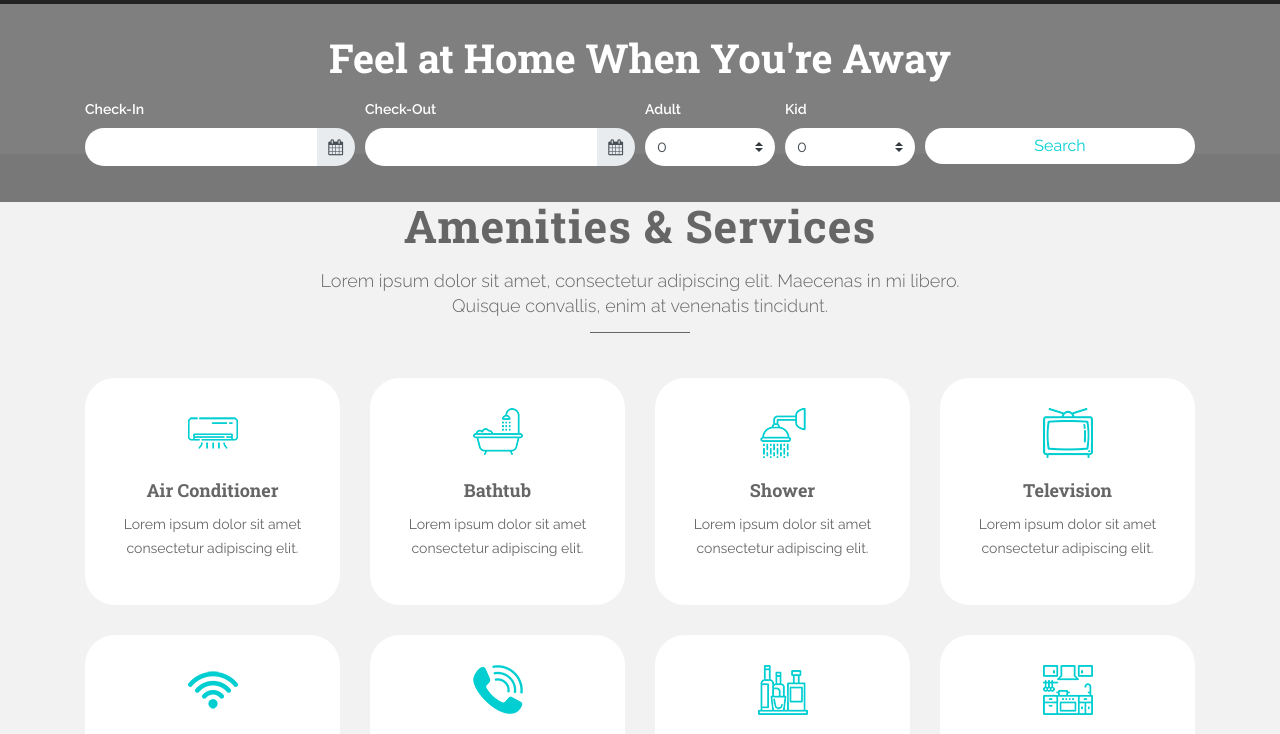
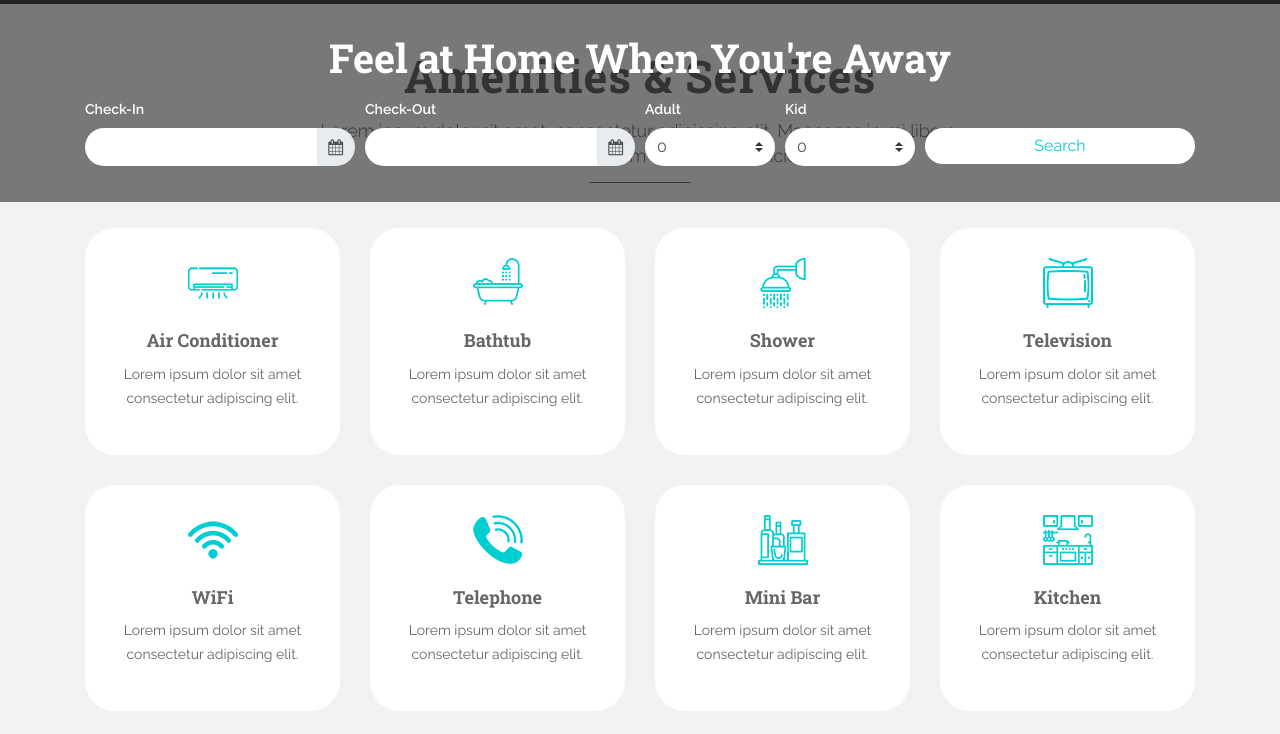
Before and after one commit to harshbainsla2002-maker/tours, a plain HTML site: page index.html in a window 1280 px wide. Shown: the part 56-790 px from the top of the page. Drawn offline with Linux system fonts and the light colour scheme; a script that the page names is missing.

```diff
--- a/index.html
+++ b/index.html
@@ -193,7 +193,6 @@
         </div>
         <!-- Search Section End -->
 
-   <div style="height:150px;"></div>
 
         <!-- Amenities Section Start -->
         <div id="amenities">
```
